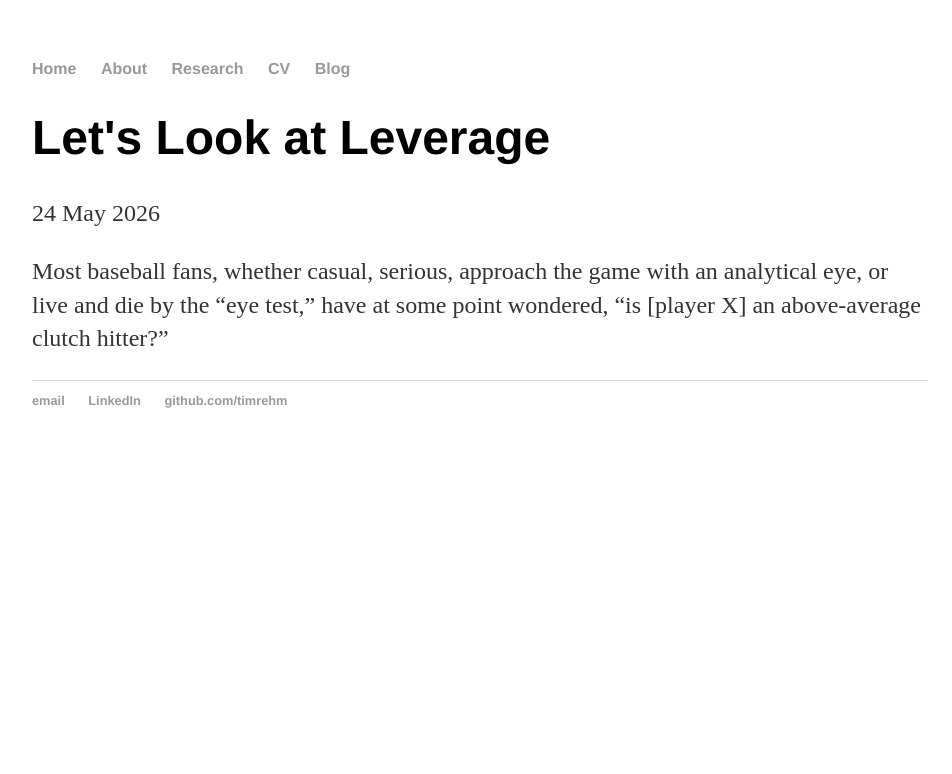
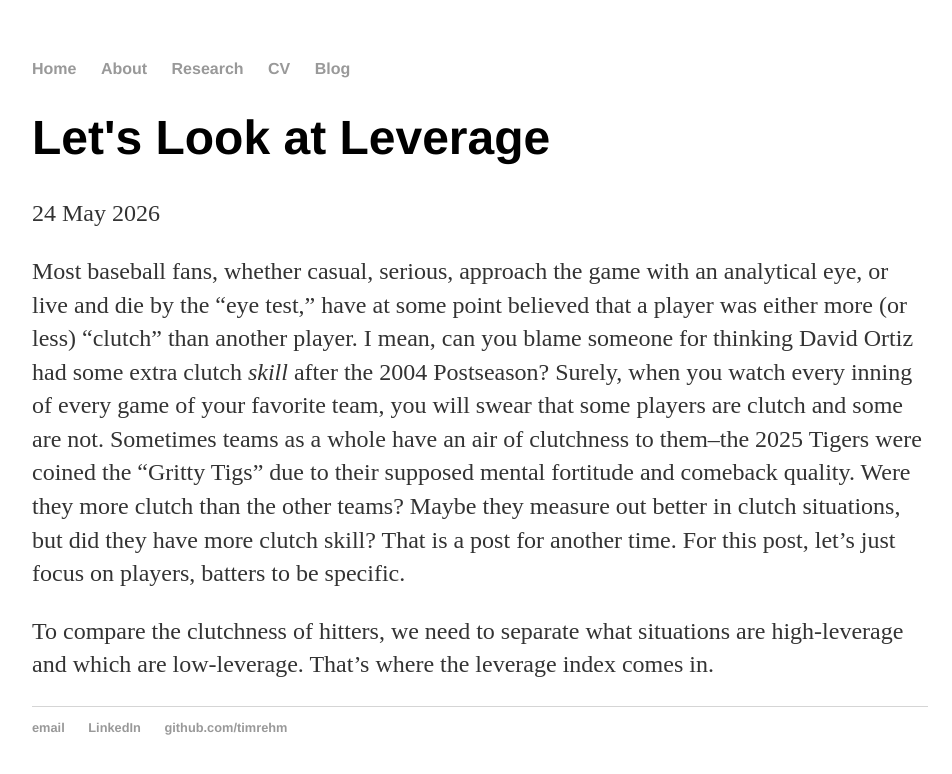
Before and after one commit to timrehm/timrehm.github.io, a Jekyll site: the page built from _posts/2026-5-24-leverage.md, in a window 1280 px wide. Shown: the top 774 px of the page, without its empty margins (160-1112 px from the left). Built offline with Jekyll 4.4.1, drawn with Linux system fonts in a browser that asks for light colours.

Commit message:
Update 2026-5-24-leverage.md

```diff
--- a/_posts/2026-5-24-leverage.md
+++ b/_posts/2026-5-24-leverage.md
@@ -4,4 +4,7 @@ title: "Let's Look at Leverage"
 date: 2026-05-24
 ---
 
-Most baseball fans, whether casual, serious, approach the game with an analytical eye, or live and die by the "eye test," have at some point wondered, "is [player X] an above-average clutch hitter?"
+Most baseball fans, whether casual, serious, approach the game with an analytical eye, or live and die by the "eye test," have at some point believed that a player was either more (or less) "clutch" than another player. I mean, can you blame someone for thinking David Ortiz had some extra clutch *skill* after the 2004 Postseason? Surely, when you watch every inning of every game of your favorite team, you will swear that some
+players are clutch and some are not. Sometimes teams as a whole have an air of clutchness to them--the 2025 Tigers were coined the "Gritty Tigs" due to their supposed mental fortitude and comeback quality. Were they more clutch than the other teams? Maybe they measure out better in clutch situations, but did they have more clutch skill? That is a post for another time. For this post, let's just focus on players, batters to be specific.
+
+To compare the clutchness of hitters, we need to separate what situations are high-leverage and which are low-leverage. That's where the leverage index comes in.
```
